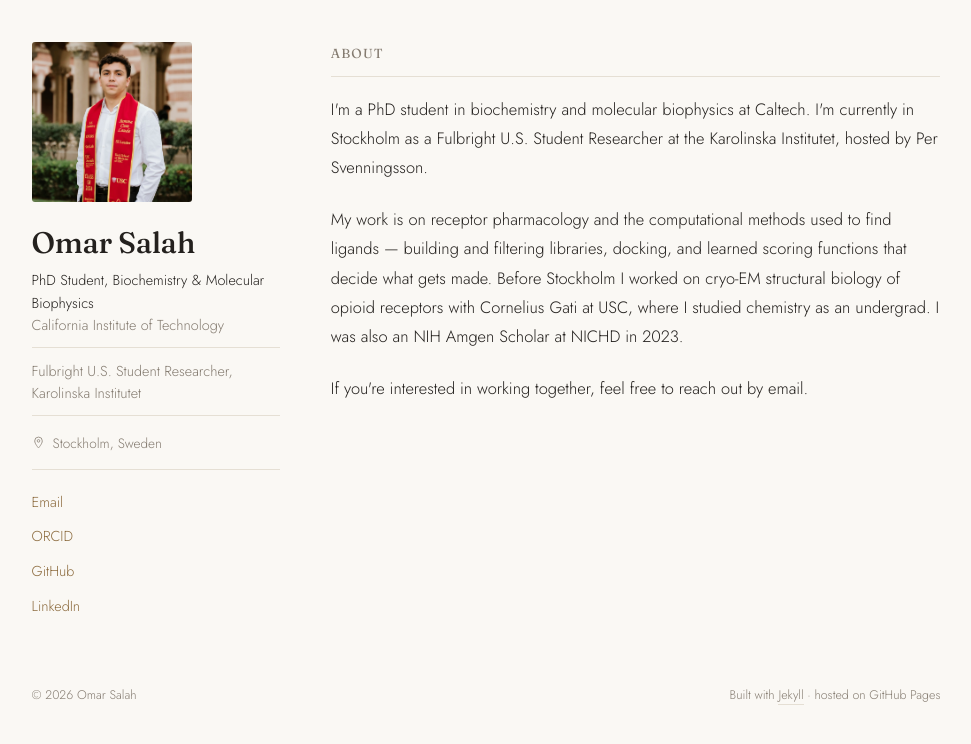
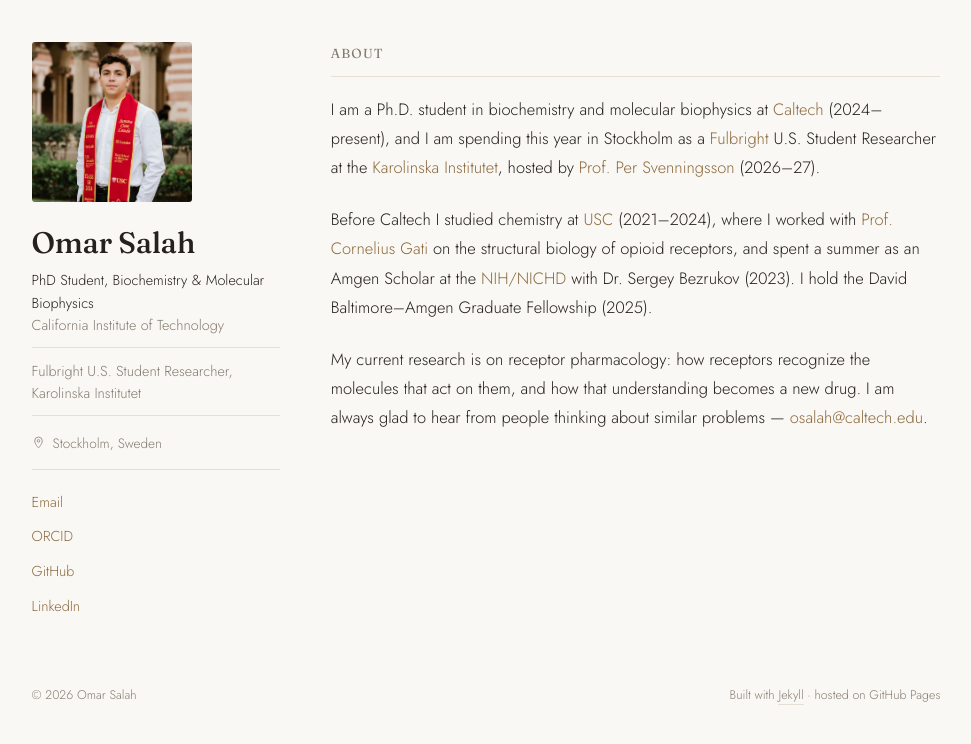
Before and after one commit to omarsalahc/omarsalahc.github.io, a Jekyll site: the page built from index.md, in a window 1280 px wide. Shown: the top 744 px of the page, without its empty margins (154-1125 px from the left). Built offline with Jekyll 4.4.1, drawn with Linux system fonts in a browser that asks for light colours.

Commit message:
Update index.md

```diff
--- a/index.md
+++ b/index.md
@@ -5,8 +5,8 @@ title: About
 
 ## About
 
-I'm a PhD student in biochemistry and molecular biophysics at Caltech. I'm currently in Stockholm as a Fulbright U.S. Student Researcher at the Karolinska Institutet, hosted by Per Svenningsson.
+I am a Ph.D. student in biochemistry and molecular biophysics at [Caltech](https://cce.caltech.edu/) (2024–present), and I am spending this year in Stockholm as a [Fulbright](https://us.fulbrightonline.org/) U.S. Student Researcher at the [Karolinska Institutet](https://ki.se/en), hosted by [Prof. Per Svenningsson](https://ki.se/en/people/per-svenningsson) (2026–27).
 
-My work is on receptor pharmacology and the computational methods used to find ligands — building and filtering libraries, docking, and learned scoring functions that decide what gets made. Before Stockholm I worked on cryo-EM structural biology of opioid receptors with Cornelius Gati at USC, where I studied chemistry as an undergrad. I was also an NIH Amgen Scholar at NICHD in 2023.
+Before Caltech I studied chemistry at [USC](https://dornsife.usc.edu/chem/) (2021–2024), where I worked with [Prof. Cornelius Gati](https://gatilab.com/) on the structural biology of opioid receptors, and spent a summer as an Amgen Scholar at the [NIH/NICHD](https://www.nichd.nih.gov/) with Dr. Sergey Bezrukov (2023). I hold the David Baltimore–Amgen Graduate Fellowship (2025).
 
-If you're interested in working together, feel free to reach out by email.
+My current research is on receptor pharmacology: how receptors recognize the molecules that act on them, and how that understanding becomes a new drug. I am always glad to hear from people thinking about similar problems — <osalah@caltech.edu>.
```
